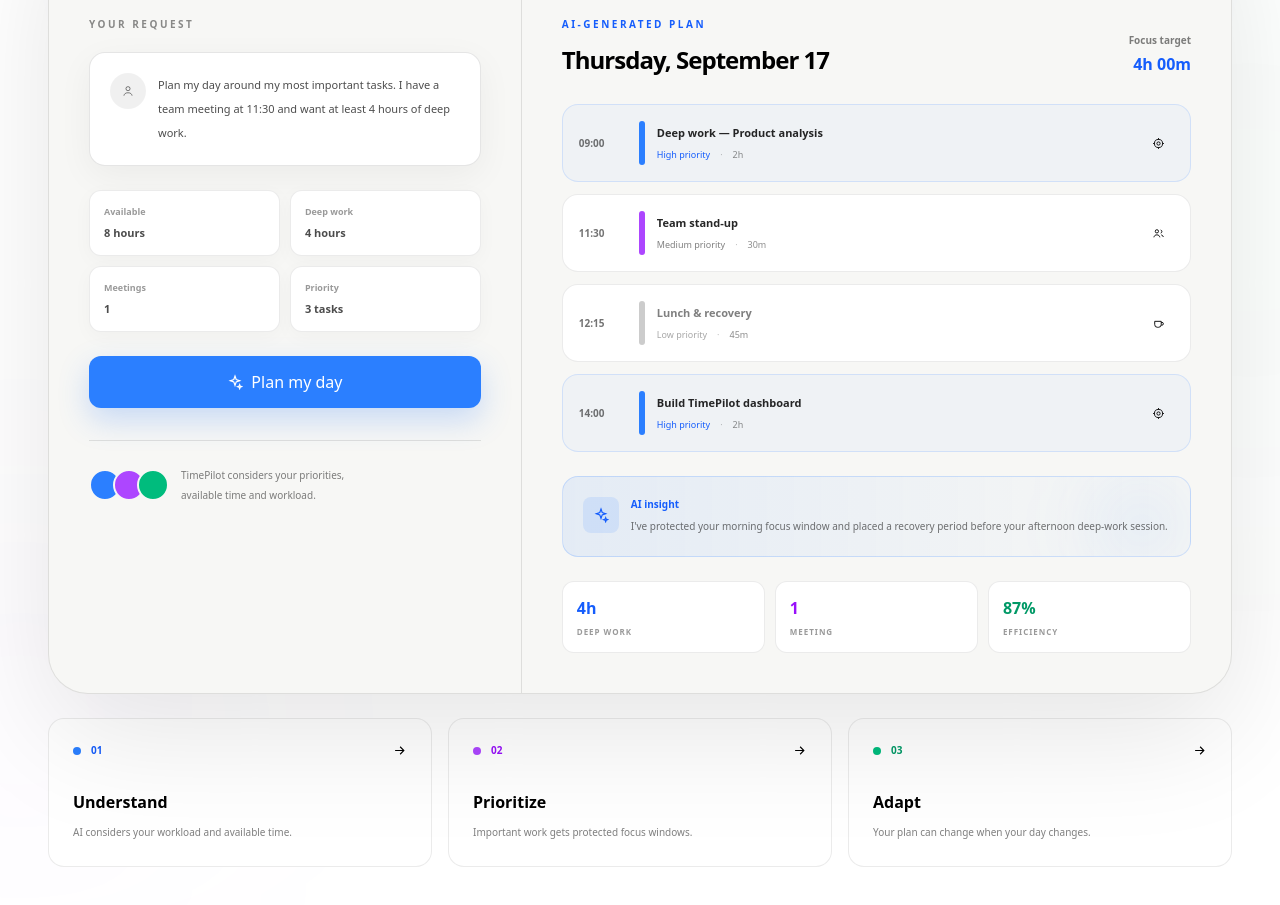
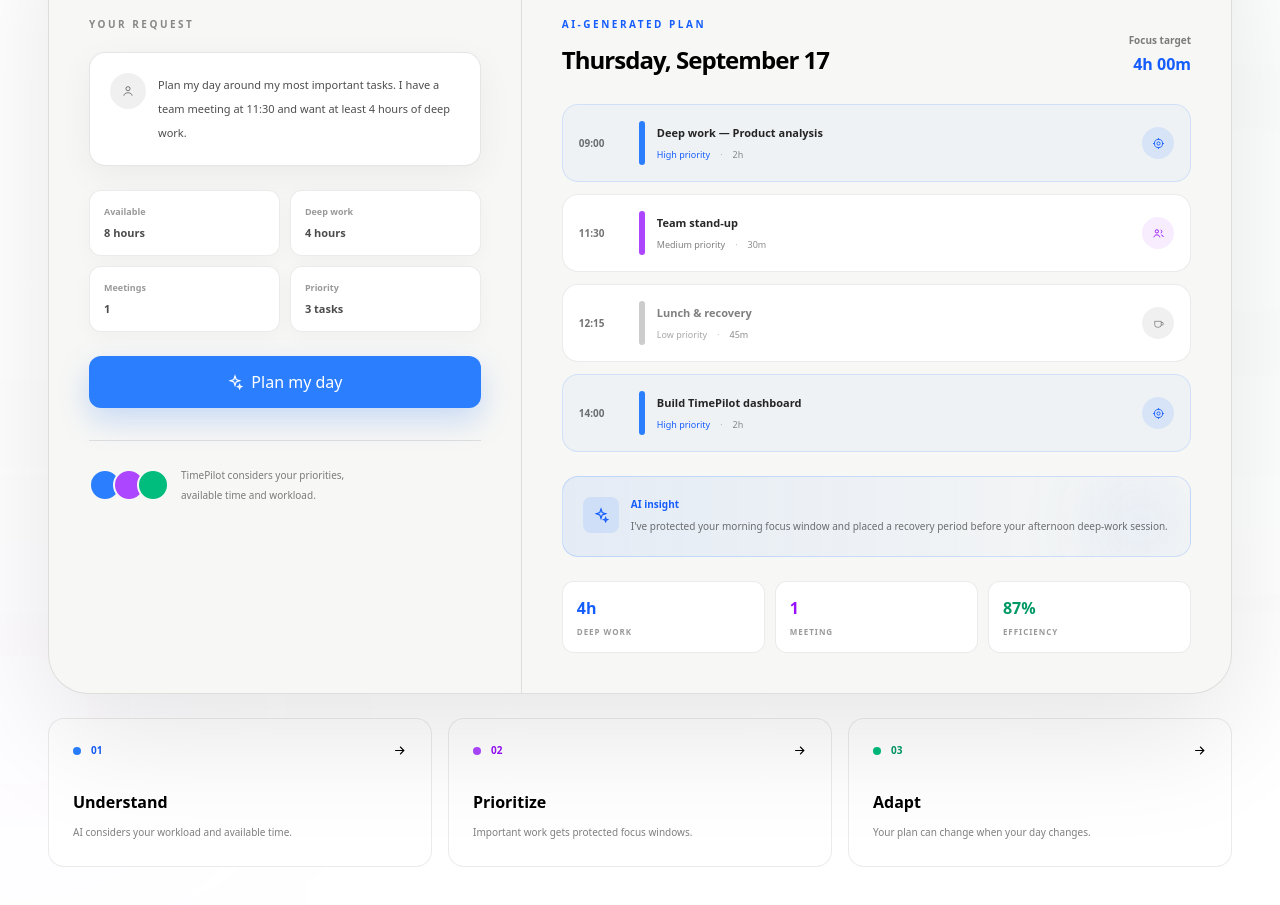
Before and after one commit to tharunrajeshh/timepilot-frontend, a Next.js app: page / in a window 1280 px wide. Shown: the part 5560-6465 px from the top of the page. Built offline with nearby package versions, Linux system fonts and the light colour scheme.

Commit message:
Update: Add SaaS website and AI planner components

```diff
--- a/components/landing/AIPlanner.tsx
+++ b/components/landing/AIPlanner.tsx
@@ -282,13 +282,18 @@ function PlannerTask({ task, index }: { task: Task; index: number }) {
   const isFocus = task.type === "focus";
   const isBreak = task.type === "break";
 
-  const colorMap = {
-    focus: { line: "bg-blue-500", icon: "bg-blue-500/[0.12] text-blue-600", icon: <TargetIcon /> },
-    break: { line: "bg-black/20", icon: "bg-black/[0.06] text-black/40", icon: <CoffeeIcon /> },
-    meeting: { line: "bg-purple-500", icon: "bg-purple-500/[0.1] text-purple-600", icon: <UsersIcon /> },
+  const getTaskStyles = (type: Task["type"]) => {
+    switch (type) {
+      case "focus":
+        return { line: "bg-blue-500", iconBg: "bg-blue-500/[0.12] text-blue-600", icon: <TargetIcon /> };
+      case "break":
+        return { line: "bg-black/20", iconBg: "bg-black/[0.06] text-black/40", icon: <CoffeeIcon /> };
+      case "meeting":
+        return { line: "bg-purple-500", iconBg: "bg-purple-500/[0.1] text-purple-600", icon: <UsersIcon /> };
+    }
   };
 
-  const colors = colorMap[task.type];
+  const colors = getTaskStyles(task.type);
 
   return (
     <div
@@ -319,8 +324,8 @@ function PlannerTask({ task, index }: { task: Task; index: number }) {
           <span className="text-[9px] font-medium text-black/45">{task.duration}</span>
         </div>
       </div>
-      <div className={`flex h-8 w-8 shrink-0 items-center justify-center rounded-full ${colors.icon}`}>
-        {task.type === "focus" ? <TargetIcon /> : task.type === "break" ? <CoffeeIcon /> : <UsersIcon />}
+      <div className={`flex h-8 w-8 shrink-0 items-center justify-center rounded-full ${colors.iconBg}`}>
+        {colors.icon}
       </div>
     </div>
   );
```
